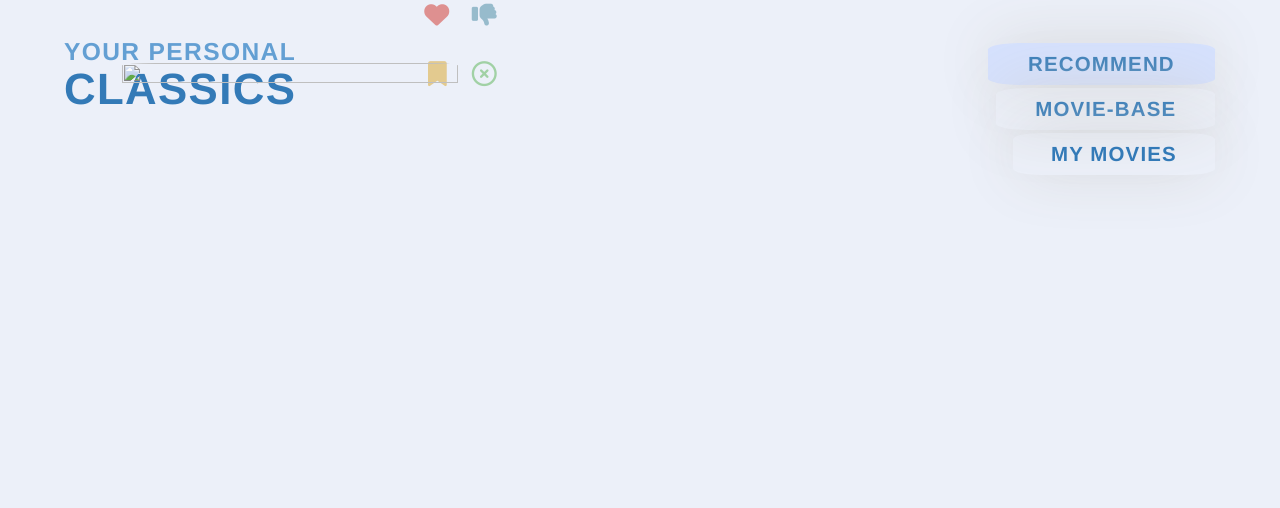
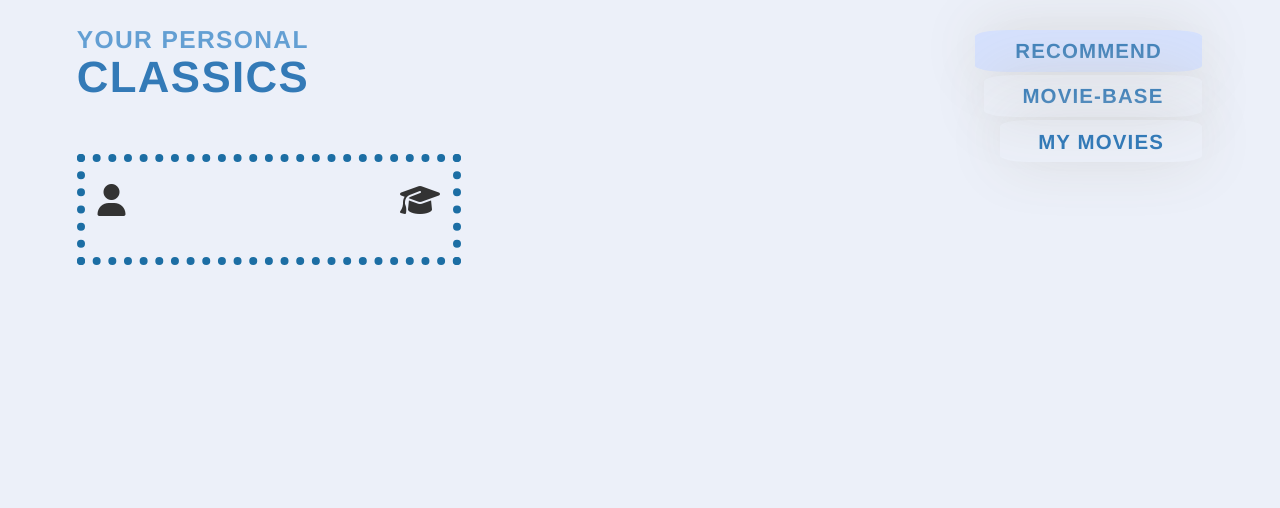
Before and after one commit to KsaweryKapela/BEST_PROJECT_movie_base_and_recommendations, a Flask app: page /recommend in a window 1280 px wide. Shown: the top 508 px of the page. Run offline with Flask 2, Linux system fonts and the light colour scheme; a user stored in the database is signed in; data that the repository does not hold is empty; some libraries are stand-ins or nearby versions.

Commit message:
Wokred on creating movie_page, some overall fixes

```diff
--- a/main.py
+++ b/main.py
@@ -30,7 +30,6 @@
     movies = db.relationship('UsersFilms', backref='users')
 
 
-#many to many
 class UsersFilms(db.Model):
     id = db.Column(db.Integer, primary_key=True)
     user_id = db.Column(db.Integer, db.ForeignKey('users.id'), nullable=True)
@@ -88,10 +87,9 @@
                         db.Column('actor_id', db.Integer, db.ForeignKey('actors.id')),
                         db.Column('movie_id', db.Integer, db.ForeignKey('movies_database.id')))
 
-
 user_movie_actors = db.Table('user_movie_actors',
-                        db.Column('actor_id', db.Integer, db.ForeignKey('actors.id')),
-                        db.Column('user_movie_id', db.Integer, db.ForeignKey('users_films.id')))
+                             db.Column('actor_id', db.Integer, db.ForeignKey('actors.id')),
+                             db.Column('user_movie_id', db.Integer, db.ForeignKey('users_films.id')))
 
 
 class Actors(db.Model):
@@ -109,8 +107,8 @@
                         db.Column('movie_id', db.Integer, db.ForeignKey('movies_database.id')))
 
 user_movie_genres = db.Table('user_movie_genres',
-                        db.Column('genre_id', db.Integer, db.ForeignKey('genres.id')),
-                        db.Column('movie_id', db.Integer, db.ForeignKey('users_films.id')))
+                             db.Column('genre_id', db.Integer, db.ForeignKey('genres.id')),
+                             db.Column('movie_id', db.Integer, db.ForeignKey('users_films.id')))
 
 
 class Genres(db.Model):
@@ -121,8 +119,8 @@
 
 
 movie_text = db.Table('movie_text',
-                        db.Column('text_id', db.Integer, db.ForeignKey('text.id')),
-                        db.Column('movie_id', db.Integer, db.ForeignKey('movies_database.id')))
+                      db.Column('text_id', db.Integer, db.ForeignKey('text.id')),
+                      db.Column('movie_id', db.Integer, db.ForeignKey('movies_database.id')))
 
 
 class Text(db.Model):
@@ -132,8 +130,8 @@
 
 
 movie_directors = db.Table('movie_directors',
-                        db.Column('director_id', db.Integer, db.ForeignKey('directors.id')),
-                        db.Column('movie_id', db.Integer, db.ForeignKey('movies_database.id')))
+                           db.Column('director_id', db.Integer, db.ForeignKey('directors.id')),
+                           db.Column('movie_id', db.Integer, db.ForeignKey('movies_database.id')))
 
 
 class Directors(db.Model):
@@ -143,8 +141,8 @@
 
 
 movie_writers = db.Table('movie_writers',
-                        db.Column('writer_id', db.Integer, db.ForeignKey('writers.id')),
-                        db.Column('movie_id', db.Integer, db.ForeignKey('movies_database.id')))
+                         db.Column('writer_id', db.Integer, db.ForeignKey('writers.id')),
+                         db.Column('movie_id', db.Integer, db.ForeignKey('movies_database.id')))
 
 
 class Writers(db.Model):
@@ -156,12 +154,11 @@
 db.create_all()
 
 
-
-
 @app.context_processor
 def header():
     form = SearchForm()
-    return dict(search_form=form)
+    username = current_user.username
+    return dict(search_form=form, username=username)
 
 
 @login_manager.user_loader
@@ -172,13 +169,13 @@
 @app.route("/", methods=['GET', 'POST'])
 def home():
     if current_user.is_authenticated:
-        return redirect('favorites/1')
+        return redirect(f'{current_user.username}/favorites/1')
 
     return render_template("index.html")
 
 
-@app.route('/favorites/<int:index>', methods=['GET', 'POST'])
-def favorites(index):
+@app.route('/<username>/favorites/<int:index>', methods=['GET', 'POST'])
+def favorites(username, index):
     movies = UsersFilms.query.filter_by(user_id=current_user.id).filter_by(tag='heart')[index * 7 - 7:index * 7 + 1]
     if index != 1 and movies == []:
         return redirect(f'/favorites/{index - 1}')
@@ -189,8 +186,8 @@
     return render_template("index.html", movies=movies, right_arrow=check_for_arrow(movies))
 
 
-@app.route('/watch-list/<int:index>', methods=['GET', 'POST'])
-def watch_list(index):
+@app.route('/<username>/watch-list/<int:index>', methods=['GET', 'POST'])
+def watch_list(username, index):
     movies = UsersFilms.query.filter_by(user_id=current_user.id).filter_by(tag='bookmark')[index * 7 - 7:index * 7 + 1]
 
     if index != 1 and movies == []:
@@ -202,8 +199,8 @@
     return render_template("index.html", movies=movies, right_arrow=check_for_arrow(movies))
 
 
-@app.route('/disliked/<int:index>', methods=['GET', 'POST'])
-def disliked(index):
+@app.route('/<username>/disliked/<int:index>', methods=['GET', 'POST'])
+def disliked(username, index):
     movies = UsersFilms.query.filter_by(user_id=current_user.id).filter_by(tag='dislike')[index * 7 - 7:index * 7 + 1]
 
     if index != 1 and movies == []:
@@ -215,8 +212,8 @@
     return render_template("index.html", movies=movies, right_arrow=check_for_arrow(movies))
 
 
-@app.route('/ignored/<int:index>', methods=['GET', 'POST'])
-def ignored(index):
+@app.route('/<username>/ignored/<int:index>', methods=['GET', 'POST'])
+def ignored(username, index):
     movies = UsersFilms.query.filter_by(user_id=current_user.id).filter_by(tag='ignore')[index * 7 - 7:index * 7 + 1]
     if index != 1 and movies == []:
         return redirect(f'/favorites/{index - 1}')
@@ -226,22 +223,34 @@
     return render_template("index.html", movies=movies, right_arrow=check_for_arrow(movies))
 
 
+@app.route('/<movie_id>')
+def movie_page(movie_id):
+    movie = MoviesDatabase.query.get(movie_id)
+
+    movie_cast = [actor.name for actor in movie.actors]
+    movie_studio = movie.studio.split(', ')[0] + ' | ' if movie.studio != '' else ''
+
+    movie_dict = {'movie_url': movie.img_url,
+                  'movie_title': movie.title.replace('--', '-'),
+                  'movie_date_runtime_PG': movie.release_date[:4] + ' | ' + movie.runtine + ' | ' + movie.PG,
+                  'movie_genre': movie.genre.replace(', ', ' | '),
+                  'movie_description': movie.description,
+                  'movie_director': 'by ' + movie.director.replace(', ', ' | '),
+                  'movie_writer': 'Screenplay: ' + movie.writer.replace(', ', ' | '),
+                  'movie_cast': 'main cast: ' + ' '.join(str(actor) + ' | ' for actor in movie_cast)[:-2],
+                  'movie_producer_boxoffice': movie_studio +
+                                              'US boxoffice: $' + numerize.numerize(int(movie.boxoffice)) if movie.boxoffice != '0' else '',
+                  'movie_tomatometer': movie.tomatometer + '%' if movie.tomatometer != '' else '-',
+                  'movie_audience': movie.user_score + '%' if movie.user_score != '' else '-'
+                  }
+    return render_template("movie_page.html", movie_dict=movie_dict)
+
+
 @app.route('/waypoint')
 def way_point():
     correct_url = session['redirect_link']
     session['redirect_link'] = None
     return redirect(correct_url)
-
-
-@app.route('/wall/<username>', methods=['GET', 'POST'])
-def wall(username):
-    if current_user.is_authenticated and username == current_user.username:
-        return redirect('/')
-
-    user = Users.query.filter_by(username=username).first()
-    movies = UsersFilms.query.filter_by(user_id=user.id).all()
-
-    return render_template("wall.html", movies=movies, username=username)
 
 
 @app.route('/register', methods=['POST', 'GET'])
@@ -491,14 +500,30 @@
 
 @app.route('/fetch_recommend', methods=['GET', 'POST'])
 def fetch_recommend():
-
     from recomendations import MovieRecommendations
     recommend = MovieRecommendations()
     movie_id = recommend.update_recommendations(current_user.id)
     session['recommendations_movie_id'] = movie_id
+
     movie = MoviesDatabase.query.get(movie_id)
 
-    return {'movie_url': movie.img_url}
+    movie_cast = [actor.name for actor in movie.actors]
+
+    return {'movie_url': movie.img_url,
+            'movie_title': movie.title.replace('--', '-'),
+            'movie_date': movie.release_date[:4],
+            'movie_genre': movie.genre.replace(', ', ' | '),
+            'movie_description': movie.description,
+            'movie_director': movie.director.replace(', ', ' | '),
+            'movie_writer': movie.writer.replace(', ', ' | '),
+            'movie_cast': ' '.join(str(actor) + ' | ' for actor in movie_cast),
+            'movie_studio': movie.studio.split(', ') if movie.studio != '' else '-',
+            'movie_boxoffice': numerize.numerize(int(movie.boxoffice)) if movie.boxoffice != '0' else '-',
+            'movie_runtime': movie.runtine,
+            'movie_tomatometer': movie.tomatometer + '%' if movie.tomatometer != '' else '-',
+            'movie_audience': movie.user_score + '%' if movie.user_score != '' else '-',
+            'movie_pg': movie.PG,
+            }
 
 
 if __name__ == "__main__":
--- a/static/css/styles.css
+++ b/static/css/styles.css
@@ -3,9 +3,9 @@
 	 font-weight: 700;
 	 color: #337ab7;
 	 font-family: "Nunito Sans", sans-serif;
-	 padding-top: 3%;
-	 padding-left: 5%;
-	 padding-right: 5%;
+	 padding-top: 2vw;
+	 padding-left: 6vw;
+	 padding-right: 6vw;
 }
 
  body {
@@ -48,7 +48,6 @@
 position: relative;
 float:right;
 color: #337ab7;
-z-index: 100;
 }
 
 
@@ -292,7 +291,6 @@
 
 
 .wall-list-img {
-transition: 0.1s;
 cursor: pointer;
 max-width: 100%;
 min-width: 100%;
@@ -300,11 +298,6 @@
 min-height: 84.5%;
 }
 
-.wall-list-img:active {
-position: sticky;
-transition: all 1s;
-transform: scale(1.7);
-z-index:15;}
 
 .wall-movie-base-image {
 max-width: 100%;
@@ -348,6 +341,7 @@
 margin-left: auto;
 margin-right: auto;
 text-align: center;
+width: 55vw;
 }
 
 .order-by{
@@ -406,11 +400,7 @@
 -moz-border-radius-bottomleft: 20px;
 border-bottom-left-radius: 20px;
 }
-.dropdown-icon {
-font-size: 1.5vw;
-float: right;
-padding-right: .3vw;
-}
+
 
 
 .enabled {
@@ -732,72 +722,256 @@
 
 /* Recommendations */
 .recommendation-div {
-columns: 3;
-position: relative;
-top: -260px;
-width: 90%;
-margin-left: auto;
-margin-right: auto;
+display: flex;
+position: absolute;
+width: 29vw;
+height: 33.75vw;
+top: 6vw;
+right: 25vw;
 }
 
 .recommend-image {
-width: 100%;
+border-radius: 10%;
 }
 
+/* Recommend icons */
 .back-icons-recommend-1 {
-height: 10%;
-width: 10%;
 position: relative;
-top: 40%;
-margin-left: auto;
+top: 35%;
+height: 10vw;
+-webkit-box-shadow: -13px 0px 25px -1px rgba(86, 86, 86, 0.5);
+-moz-box-shadow: -13px 0px 25px -1px rgba(86, 86, 86, 0.5);
+box-shadow: -13px 0px 25px -1px rgba(86, 86, 86, 0.5);
+border-radius: 10%;
+flex: 1;
+   width: 5vw;
+}
+
+.hoverspace-1 {
+   right: 66%;
+   top: 0;
+   position: absolute;
+height: 100%;
+width: 14.5vw;
+z-index: 100;
+opacity: 0;
+transition: opacity .5s;
+}
+
+.hoverspace-1:hover{
+opacity: 1;}
+
+.hoverspace-1:hover + .missed-text {
+transition: opacity 1s;
+ transition-delay: .3s;
+opacity: 0.4;}
+
+.missed-text {
+position: absolute;
+font-size: 3.27vw;
+letter-spacing: 0.2vw;
+top: 34vw;
+padding-left: 1vw;
+padding-right: 1vw;
+background: #337ab7;
+border-radius: 30%;
+color: white;
+font-weight: 900;
+opacity: 0;
 }
 
 .back-icons-recommend-2 {
-height: 10%;
-width: 10%;
 position: relative;
-top: 40%;
+top: 35%;
+width: 5vw;
+height: 10vw;
+left: 9.5vw;
+-webkit-box-shadow: 13px 0px 25px -1px rgba(86, 86, 86, 0.5);
+-moz-box-shadow: 13px 0px 25px -1px rgba(86, 86, 86, 0.5);
+box-shadow: 13px 0px 25px -1px rgba(86, 86, 86, 0.5);
+border-radius: 10%;
+flex: 1;
 }
 
+.hoverspace-2 {
+position: absolute;
+left: 44%;
+top: 0;
+height: 100%;
+width: 14.5vw;
+z-index: 100;
+transition: opacity .5s;
+opacity: 0;}
+
+.hoverspace-2:hover{
+opacity: 1;
+}
+
+.hoverspace-2:hover + .watched-text{
+opacity: 0.4;
+transition: opacity 1s;
+ transition-delay: .3s;
+}
+
+.watched-text {
+position: absolute;
+font-size: 2.945vw;
+top: 34vw;
+font-weight: 900;
+padding-left: 1vw;
+padding-right: 1vw;
+background: #337ab7;
+border-radius: 30%;
+color: white;
+opacity: 0;}
+
+
+
 .recommend-icon {
-font-size: 2.5rem;
+font-size: 2.5vw;
 transition: transform .5s, color .75s ease-out, size .5s;
-margin-bottom: 100%;
+margin: 1.2vw;
 cursor: pointer;
 }
 
 .recommend-icon:hover{
 transform: scale(1.2);}
 
+
 .add-movie-recommend {
 color: #de9090;
 }
 
-.watch-list-recommend {
-color: #e3ca8f;
-padding-left: 11%;
-}
-
-.dislike-recommend {
-color: #97bbcc;
-}
-
-.ignore-recommend {
-color: #a1d1a5;
-}
 
 .add-movie-recommend:hover{
 color:#ff0000;
+}
+
+
+.watch-list-recommend {
+color: #e3ca8f;
+padding-left: 6%;
 }
 
 .watch-list-recommend:hover{
 color: #f5ad02;
 }
 
+
+.dislike-recommend {
+color: #97bbcc;
+}
+
+
 .dislike-recommend:hover{
 color: #03adfc;
 }
 
+
+.ignore-recommend {
+color: #a1d1a5;
+}
+
+
 .ignore-recommend:hover{
 color: #17ff2a;
 }
+
+/* Movie info recommendations */
+
+.movie-info-div {
+padding: 1vw;
+top: 12vw;
+position: absolute;
+width: 30vw;
+height: auto;
+border: 0.7vw dotted #1C6EA4;
+}
+
+.rm-movie-title {
+display: flex;
+justify-content: center;
+text-align: center;
+margin-bottom: 0;
+font-size: 2vw;
+text-transform: uppercase;
+}
+
+.rm-tomatometer-div {
+padding-left: 3%;
+float: right;}
+
+.rm-tomatometer {
+display: flex;
+justify-content: center;
+font-size: 1.2vw;
+text-transform: uppercase;
+}
+
+.rm-audience-div {
+padding-right: 3%;
+float: left;
+justify-content: center;
+font-size: 1.2vw;
+text-transform: uppercase;
+}
+
+.rm-icone {
+font-size: 2vw;}
+
+.rm-audience {
+font-size: 1.2vw;
+}
+
+.rm-date-runtime-PG {
+font-size: 0.8vw;
+display: flex;
+justify-content: center;}
+
+.rm-genres {
+font-size: 0.7vw;
+display: flex;
+justify-content: center;
+text-align: center;
+text-transform: uppercase;
+font-weight: 800;}
+
+.rm-director {
+font-size: 1vw;
+display: flex;
+justify-content: center;
+text-align: center;
+text-transform: uppercase;
+font-weight: 800;}
+
+.rm-writer {
+font-size: 0.8vw;
+display: flex;
+justify-content: center;
+text-align: center;
+text-transform: uppercase;
+font-weight: 800;}
+
+.rm-description {
+font-size: 0.9vw;
+display: flex;
+justify-content: center;
+text-align: center;
+font-style: oblique;}
+
+.rm-cast {
+font-size: 1vw;
+display: flex;
+justify-content: center;
+text-align: center;
+text-transform: uppercase;
+font-weight: 800;
+}
+
+.rm-studio-boxoffice {
+font-size: 0.8vw;
+display: flex;
+justify-content: center;
+text-align: center;
+text-transform: uppercase;
+font-weight: 800;}
--- a/static/js/base.js
+++ b/static/js/base.js
@@ -11,12 +11,11 @@
 RecommendNavbar.classList.add('item-disabled');
 }
 else{MyMoviesNavbar.classList.add('item-disabled');
-console.log(MyMoviesNavbar.classList)}
 
 
 for(var i = 0; i < allNavbar.length; i++)
 {
-  allNavbar[i].addEventListener('click', GoToUrL.bind(i));
+  allNavbar[i].addEventListener('click', GoToUrL.bind(i));}
 
   function GoToUrL(){
 window.location.href = urls[this]}
--- a/static/js/movie_base_switches.js
+++ b/static/js/movie_base_switches.js
@@ -7,7 +7,7 @@
 audienceElements = dropdowns[4].getElementsByClassName('order-item');
 
 
-//making dropdowns work
+//making dropdowns drop and hide
 
 for (let dropdown of dropdowns) {
     dropdown.addEventListener('click', dropTheBar);
@@ -32,6 +32,7 @@
 function selectItem(){
 listOfSiblings = this.parentElement.parentElement.getElementsByClassName('order-item');
 dropdownName = this.parentElement.parentElement.classList[1];
+
 if (this.classList.contains('order-disabled') && dropdownName != 'order') {
 this.classList.replace('order-disabled', 'order-active')
 choseCorrectString(dropdownName, '')
@@ -50,7 +51,7 @@
 };
 
 function addGenreFilter(){
-genreName = this.textContent.substring(2)
+genreName = this.textContent.substring(2);
 if (this.classList.contains('order-active')){
 this.classList.replace('order-active', 'order-disabled');
 genres.push(genreName);
--- a/static/js/recommend_script.js
+++ b/static/js/recommend_script.js
@@ -12,17 +12,31 @@
 
 async function recommendIconClick(){
 await fetchData('edit_user_lists', index=0, command = 'recAdd', command2=this.id.substring(20, 10))
-const recommendation_url = await fetchRecommendations();
-recommendImage.src = recommendation_url['movie_url'];
+loadRecommendation();
 }
 
 loadRecommendation();
 
 async function loadRecommendation() {
-    const recommendation_url = await fetchRecommendations();
-    recommendImage.src = recommendation_url['movie_url'];
+    const recommendation_json = await fetchRecommendations();
+    recommendImage.src = recommendation_json['movie_url'];
+    document.getElementsByClassName('rm-movie-title')[0].textContent = recommendation_json['movie_title'];
+    document.getElementsByClassName('rm-date-runtime-PG')[0].textContent = recommendation_json['movie_date'];
+    document.getElementsByClassName('rm-date-runtime-PG')[0].textContent += ' | ' + recommendation_json['movie_runtime'];
+    document.getElementsByClassName('rm-date-runtime-PG')[0].textContent += ' | ' + recommendation_json['movie_pg'];
+    document.getElementsByClassName('rm-genres')[0].textContent = recommendation_json['movie_genre'];
+    document.getElementsByClassName('rm-director')[0].textContent = 'by ' + recommendation_json['movie_director'];
+    document.getElementsByClassName('rm-writer')[0].textContent = 'Screenplay: ' + recommendation_json['movie_writer'];
+    document.getElementsByClassName('rm-description')[0].textContent = recommendation_json['movie_description'];
+    document.getElementsByClassName('rm-cast')[0].textContent = 'main cast: ' + recommendation_json['movie_cast'].slice(0, -2);
+    document.getElementsByClassName('rm-tomatometer')[0].textContent = recommendation_json['movie_tomatometer'];
+    document.getElementsByClassName('rm-audience')[0].textContent = recommendation_json['movie_audience'];
+    document.getElementsByClassName('rm-studio-boxoffice')[0].textContent = 'Produced by ' + recommendation_json['movie_studio']
+  + ' | US boxoffice: $' + recommendation_json['movie_boxoffice'];
+
+
+
     }
-
 
 async function fetchRecommendations() {
     response = await fetch('/fetch_recommend');
--- a/static/js/wall.js
+++ b/static/js/wall.js
@@ -1,7 +1,10 @@
 var thrashCan = [].slice.call(document.getElementsByClassName('thrashcan'));
 thrashCan.forEach(element => element.addEventListener('click', deleteMovie));
 
-
+var movie_images = [].slice.call(document.getElementsByClassName('wall-list-img'));
+movie_images.forEach(element => element.addEventListener('click', () => {
+movie_id = movie_images[movie_images.indexOf(element)].id;
+window.open('/' + movie_id).focus();}))
 
 if (document.getElementById('right-arrow-wall')){
 const rightArrowWall = document.getElementById('right-arrow-wall')
--- a/templates/recommend.html
+++ b/templates/recommend.html
@@ -1,23 +1,49 @@
 {% include "base.html" %}
 {% import "bootstrap/wtf.html" as wtf %}
 
-     <div class="recommendation-div">
+<div class="movie-info-div">
+
+<p class="rm-movie-title"></p>
+      <p class="rm-director"></p>
+
+      <div class="rm-tomatometer-div"><i class="fa-solid fa-graduation-cap rm-icon"></i><p class="rm-tomatometer"></p></div>
+
+      <div class="rm-audience-div"><i class="fa-solid fa-user rm-icon"></i><p class="rm-audience"></p></div>
 
 
-                    <div class="back-icons-recommend-1">
-              <i class="fas fa-heart add-movie-recommend recommend-icon" id="recommend-heart"></i>
-              <i class="fa-solid fa-bookmark watch-list-recommend recommend-icon" id="recommend-bookmark" ></i>
-                       </div>
-
-              <img class="movie-base-image recommend-image" id="recommend-image"
-          src="">
-
-         <div class="back-icons-recommend-2">
-              <i class="fa-solid fa-thumbs-down dislike-recommend recommend-icon" id="recommend-dislike"></i>
-              <i class="fa-regular fa-circle-xmark ignore-recommend recommend-icon" id="recommend-ignore"></i>
-          </div>
-
-     </div>
+       <p class="rm-date-runtime-PG"></p>
+       <p class="rm-genres"></p>
+    <p class="rm-writer"></p>
 
 
+      <p class="rm-description"></p>
+    <p class="rm-cast"></p>
+      <p class="rm-studio-boxoffice"></p>
+
+</div>
+<div class="recommendation-div">
+
+     <img class="recommend-image" id="recommend-image" src="">
+
+    <div class="hoverspace-1">
+    <div class="back-icons-recommend-1">
+    <i class="fa-solid fa-bookmark watch-list-recommend recommend-icon" id="recommend-bookmark"></i>
+            <i class="fa-solid fa-ban ignore-recommend recommend-icon" id="recommend-ignore"></i>
+</div>
+  </div>
+        <p class="missed-text">MISSED IT</p>
+
+
+
+
+    <div class="hoverspace-2">
+    <div class="back-icons-recommend-2">
+            <i class="fas fa-heart add-movie-recommend recommend-icon" id="recommend-heart"></i>
+    <i class="fa-solid fa-thumbs-down dislike-recommend recommend-icon" id="recommend-dislike"></i>
+  </div>
+        </div>
+
+            <p class="watched-text">WATCHED IT</p>
+</div>
 <script src="{{ url_for('static', filename='js/recommend_script.js') }}"></script>
+<script src="{{ url_for('static', filename='js/fetch_functions.js') }}"></script>
```
Also changed, not shown: moviebase_filters.py (+6 -5 lines), static/css/movie_page.css (added, +116 -0 lines), templates/index.html (+5 -5 lines), templates/movie_page.html (added, +29 -0 lines).
